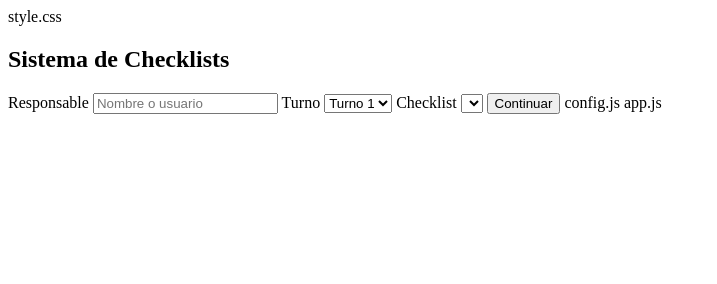
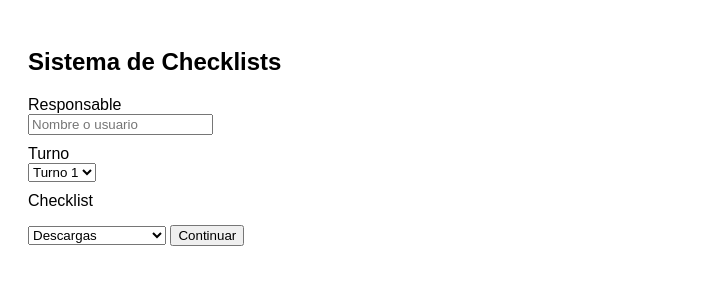
Before and after one commit to SaintOrlandoM/checklists-planta, a plain HTML site: page index.html in a window 1280 px wide. Shown: the whole page, without its empty margins (0-717 px from the left). Drawn offline with Linux system fonts and the light colour scheme.

Commit message:
Corregir carga de JS y CSS

```diff
--- a/index.html
+++ b/index.html
@@ -2,8 +2,8 @@
 <html lang="es">
 <head>
   <meta charset="UTF-8">
-  <title>Checklists Planta</title>
-  style.css
+  <title>Sistema de Checklists</title>
+  <link rel="stylesheet" href="style.css">
 </head>
 <body>
 
@@ -24,7 +24,8 @@
 
 <button onclick="continuar()">Continuar</button>
 
-config.js
-app.js
+<script src="config.js"></script>
+<script src="app.js"></script>
+
 </body>
 </html>
```
Also changed, not shown: checklist.html (+1 -0 lines), history.html (+2 -0 lines).
